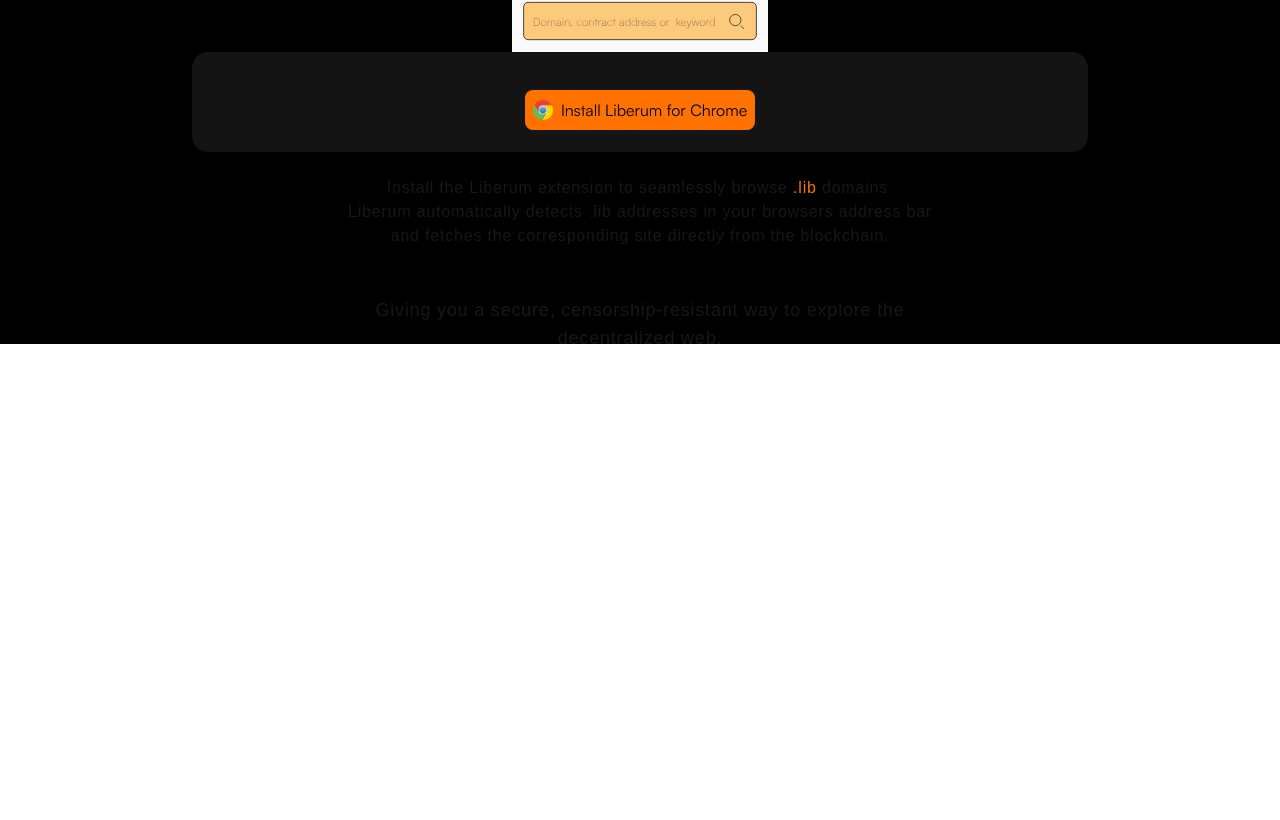
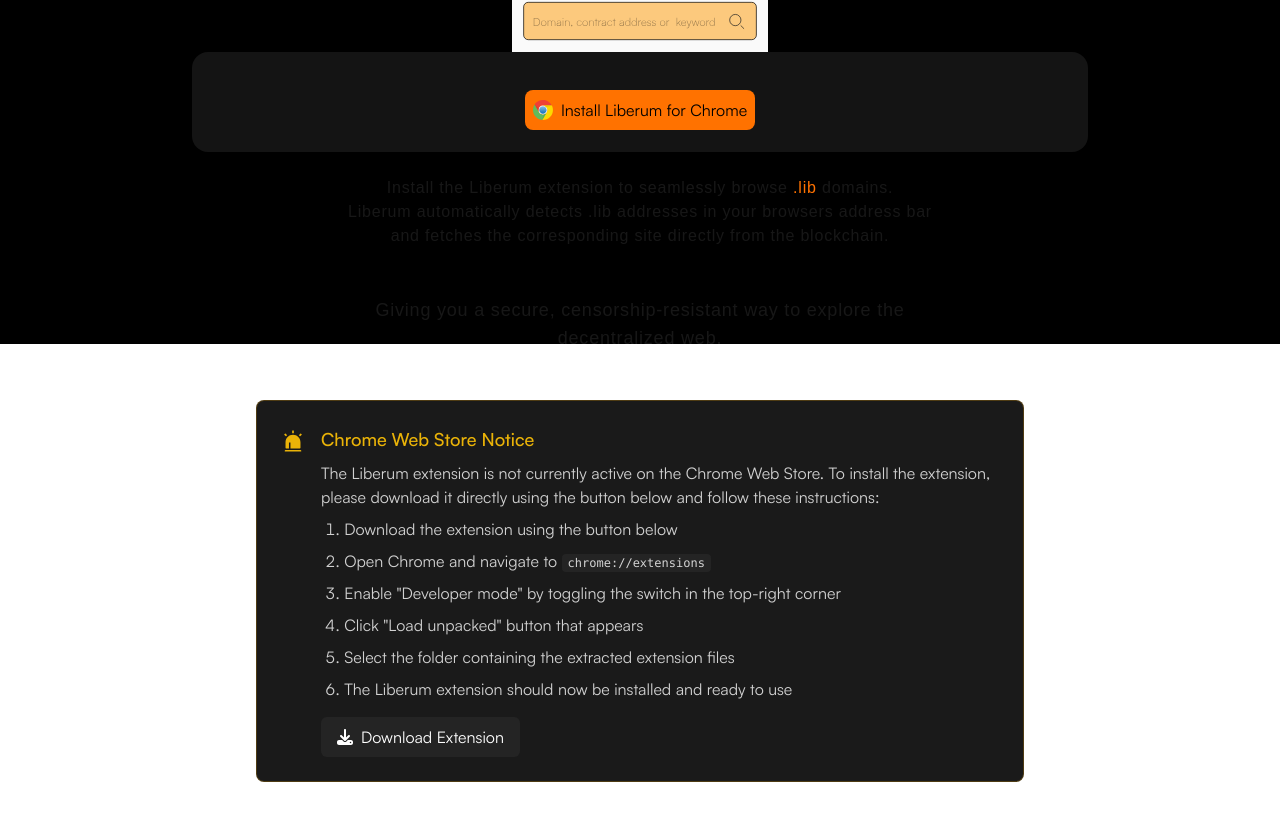
Before and after one commit to KkutaySarii/liberum-frontend, a Next.js app: page /install in a window 1280 px wide. Shown: the part 504-1324 px from the top of the page. Before the commit the page ends 880 px from the top, so only its background shows below. Built offline with nearby package versions, Linux system fonts and the light colour scheme.

Commit message:
install page updated

```diff
--- a/app/install/page.tsx
+++ b/app/install/page.tsx
@@ -1,21 +1,27 @@
-import React from 'react'
-import Image from 'next/image';
-import Link from 'next/link';
+import React from "react";
+import Image from "next/image";
+import Link from "next/link";
+
+import { AiFillAlert } from "react-icons/ai";
+import { FaDownload } from "react-icons/fa6";
 
 import Vector from "@/assets/Vectorr.svg";
 import Vector2 from "@/assets/Vector2.svg";
 import GoogleIcon from "@/assets/Google Chrome.svg";
 import ExtensionIcon from "@/assets/Extension (1).svg";
-import NavbarInstall from '@/components/NavbarInstall';
+import NavbarInstall from "@/components/NavbarInstall";
 
 const InstallPage = () => {
   return (
-    <div className='w-full h-screen bg-dark '>
+    <div className="w-full h-screen bg-dark ">
       <NavbarInstall />
 
       <main className="container max-w-4xl mx-auto mt-12 overflow-y-auto noscrollbar">
-        <div className='pt-20 w-full justify-center items-center'>
-          <h1 className="text-4xl font-bold mb-6 text-center">       Install Liberum for your browser</h1>
+        <div className="pt-20 w-full justify-center items-center">
+          <h1 className="text-4xl font-bold mb-6 text-center">
+            {" "}
+            Install Liberum for your browser
+          </h1>
 
           <p className="text-center text-white font-satoshi-light font-thin text-stroke-thin text-sm mb-6 leading-relaxed tracking-wider">
             Explore .lib domains—your gateway to the decentralized web.
@@ -29,7 +35,7 @@
               height={60}
               className="absolute left-0 translate-x-1/2"
             />
-        <div className='w-1/3 justify-center items-center'>
+            <div className="w-1/3 justify-center items-center">
               <Image
                 src={ExtensionIcon}
                 alt="Extension"
@@ -46,43 +52,80 @@
               className="absolute right-0 translate-x-1/2"
             />
           </div>
-      <div className='max-w-4xl mx-auto bg-[#141414] w-full h-[100px] rounded-2xl flex justify-center items-center'>
-
-      <Link
-        href="https://chrome.google.com/webstore"
-        className="flex items-center justify-center mt-20 gap-2 text-base bg-primary text-black px-2 py-2 rounded-lg mb-16 hover:bg-primary/90 transition-colors"
-      >
-        <Image
-          src={GoogleIcon}
-          alt="Chrome"
-          width={20}
-          height={20}
-        />
+          <div className="max-w-4xl mx-auto bg-[#141414] w-full h-[100px] rounded-2xl flex justify-center items-center">
+            <div className="flex cursor-default items-center justify-center mt-20 gap-2 text-base bg-primary text-black px-2 py-2 rounded-lg mb-16 hover:bg-primary/90 transition-colors">
+              <Image src={GoogleIcon} alt="Chrome" width={20} height={20} />
               Install Liberum for Chrome
-      </Link>
+            </div>
           </div>
 
           <div className="max-w-2xl mx-auto mt-6 font-satoshi-light font-thin text-stroke-thin text-base mb-6 leading-relaxed tracking-wider text-center">
             <p className="md:text-base text-sm">
-          Install the Liberum extension to seamlessly browse <span className="text-primary">.lib</span> domains.
-
+              Install the Liberum extension to seamlessly browse{" "}
+              <span className="text-primary">.lib</span> domains.
             </p>
             <p className="md:text-base text-sm ">
-        Liberum automatically detects .lib addresses in your browsers address bar
+              Liberum automatically detects .lib addresses in your browsers
+              address bar
             </p>
-        <p className="md:text-base text-sm mb-12">  and fetches the corresponding site directly from the blockchain.</p>
+            <p className="md:text-base text-sm mb-12">
+              {" "}
+              and fetches the corresponding site directly from the blockchain.
+            </p>
 
             <p className="md:text-lg text-base ">
               Giving you a secure, censorship-resistant way to explore the
             </p>
-        <p className="md:text-lg text-base mb-6">
-decentralized web.
+            <p className="md:text-lg text-base mb-6">decentralized web.</p>
+          </div>
+          <div className="max-w-3xl mx-auto mt-12 mb-16 bg-[#1A1A1A] border border-yellow-600/30 rounded-lg p-6">
+            <div className="flex items-start gap-4">
+              <AiFillAlert className="text-yellow-500 h-6 w-6 flex-shrink-0 mt-1" />
+              <div>
+                <h3 className="text-yellow-500 font-medium text-lg mb-2">
+                  Chrome Web Store Notice
+                </h3>
+                <p className="text-white/80 mb-2">
+                  The Liberum extension is not currently active on the Chrome
+                  Web Store. To install the extension, please download it
+                  directly using the button below and follow these instructions:
                 </p>
+                <ol className="list-decimal list-inside text-white/80 space-y-2 ml-1 mb-4">
+                  <li>Download the extension using the button below</li>
+                  <li>
+                    Open Chrome and navigate to{" "}
+                    <code className="bg-[#242424] px-1.5 py-0.5 rounded text-xs">
+                      chrome://extensions
+                    </code>
+                  </li>
+                  <li>
+                    Enable &quot;Developer mode&quot; by toggling the switch in
+                    the top-right corner
+                  </li>
+                  <li>Click &quot;Load unpacked&quot; button that appears</li>
+                  <li>
+                    Select the folder containing the extracted extension files
+                  </li>
+                  <li>
+                    The Liberum extension should now be installed and ready to
+                    use
+                  </li>
+                </ol>
+                <Link
+                  target="_blank"
+                  href="/download/liberum-extension.zip"
+                  className="inline-flex items-center gap-2 bg-[#242424] hover:bg-[#2A2A2A] text-white px-4 py-2 rounded-md transition-colors"
+                >
+                  <FaDownload className="h-4 w-4" />
+                  Download Extension
+                </Link>
+              </div>
+            </div>
           </div>
         </div>
       </main>
     </div>
-  )
-}
+  );
+};
 
 export default InstallPage;
```
Also changed, not shown: 1 other file (tests, documents, lock files or other folders). Lines whose indentation alone changed are shown as unchanged.
